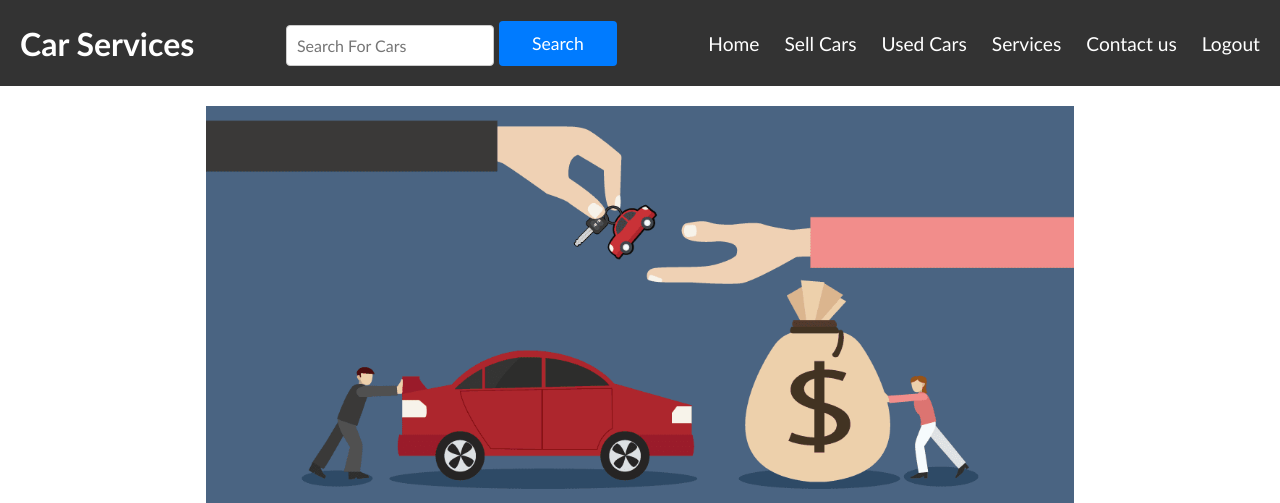
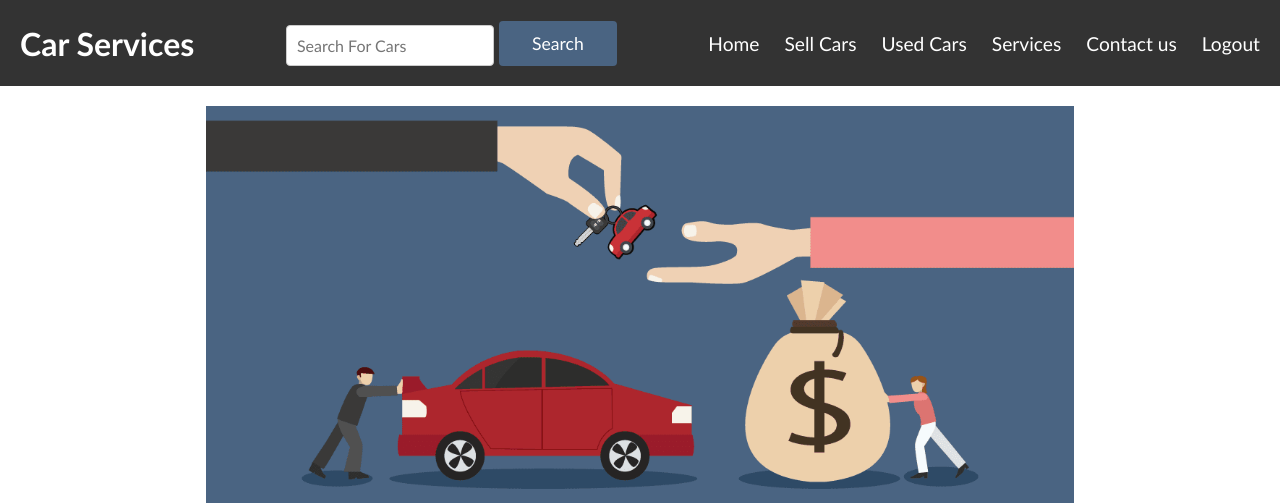
Before and after one commit to tejaswinireddypaladugu/RetakePaulWebAssignment, a Flask app: page / in a window 1280 px wide. Shown: the top 503 px of the page. Run offline with Flask 3, Linux system fonts and the light colour scheme; the visitor is signed in with stand-in values (Sample User, id 1).

Commit message:
correct styling

```diff
--- a/static/css/index.css
+++ b/static/css/index.css
@@ -184,7 +184,7 @@ header {
     width: 100%;
     padding: 12px;
     font-size: 1.1em;
-    background-color: #007bff;
+    background-color: #4a6482;
     color: white;
     border: none;
     border-radius: 4px;
```
